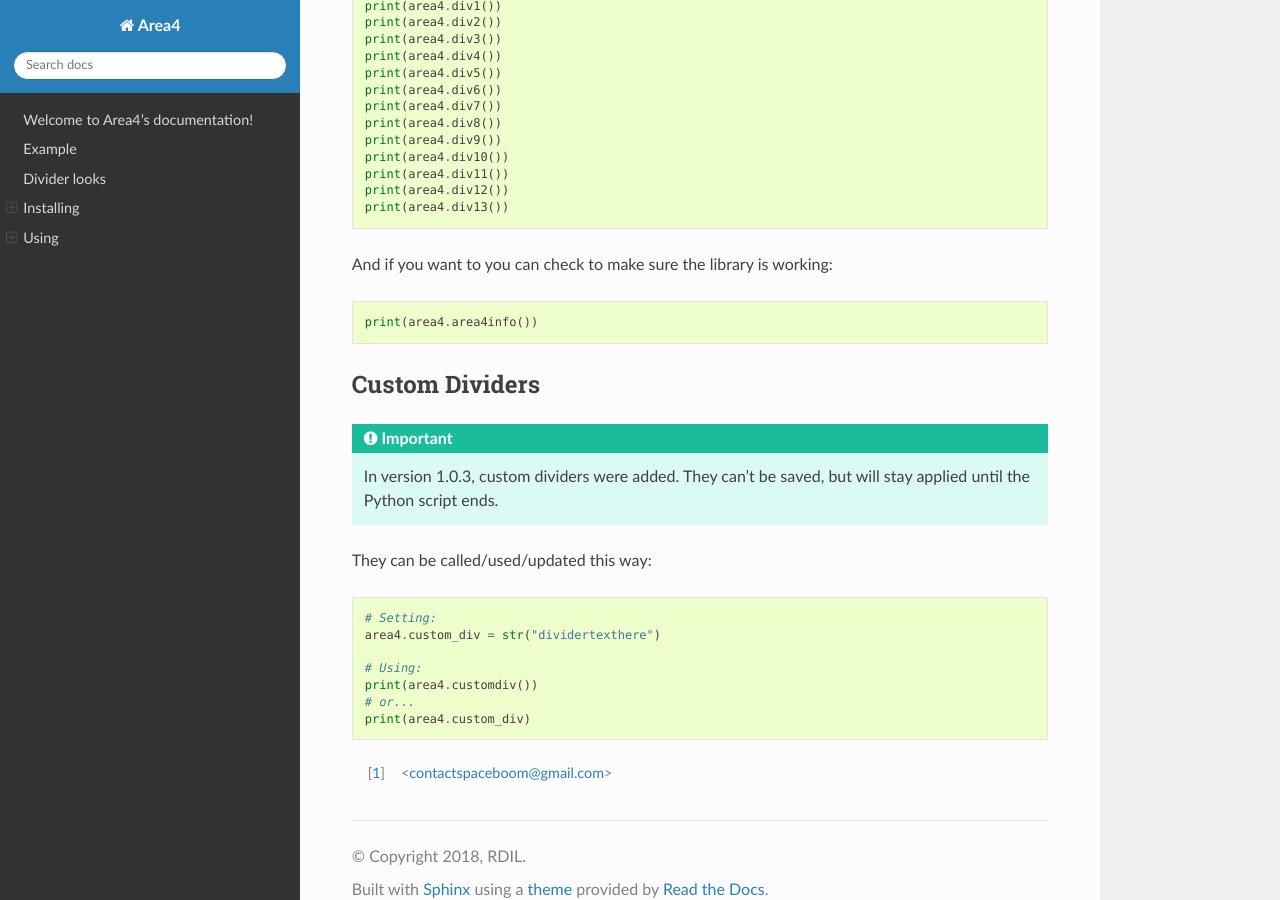
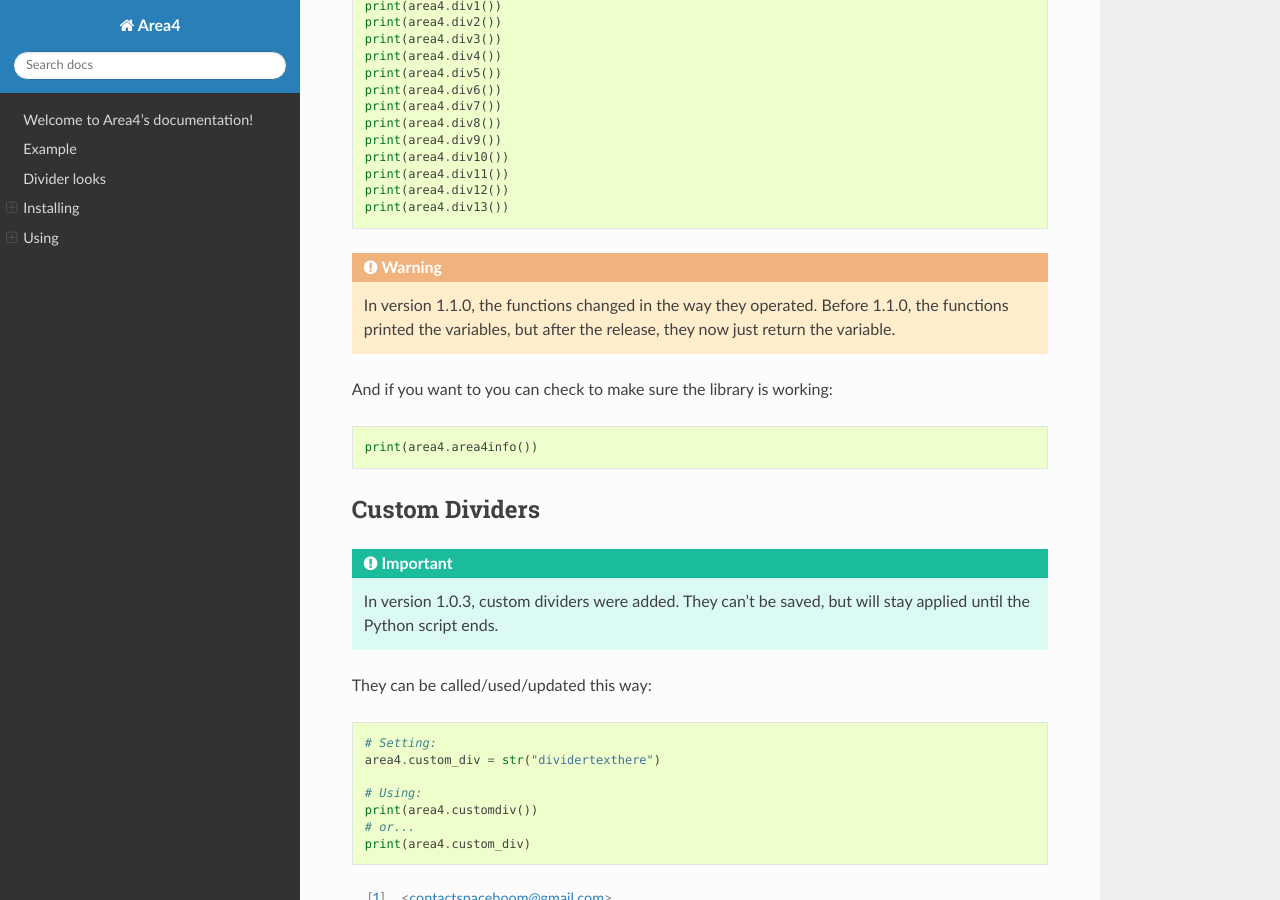
Before and after one commit to area4lib/area4, a Sphinx documentation site: the page built from docs/index.rst, in a window 1280 px wide and 900 px high, scrolled down 2369 px. Built offline with Sphinx 7.4.7 and the Read the Docs theme 2.0.0, drawn with Linux system fonts in a browser that asks for light colours.

Commit message:
Added warning for breaking changes

```diff
--- a/docs/index.rst
+++ b/docs/index.rst
@@ -141,6 +141,8 @@ Using functions:
     print(area4.div12())
     print(area4.div13())
 
+.. warning:: In version 1.1.0, the functions changed in the way they operated.  Before 1.1.0, the functions printed the variables, but after the release, they now just return the variable.
+
 And if you want to you can check to make sure the library is working:
 
 .. code-block:: python
```
